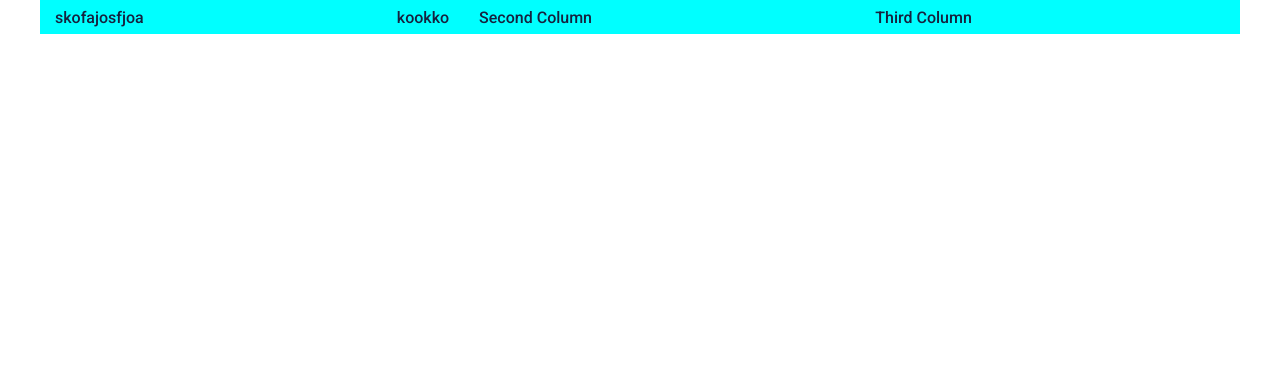
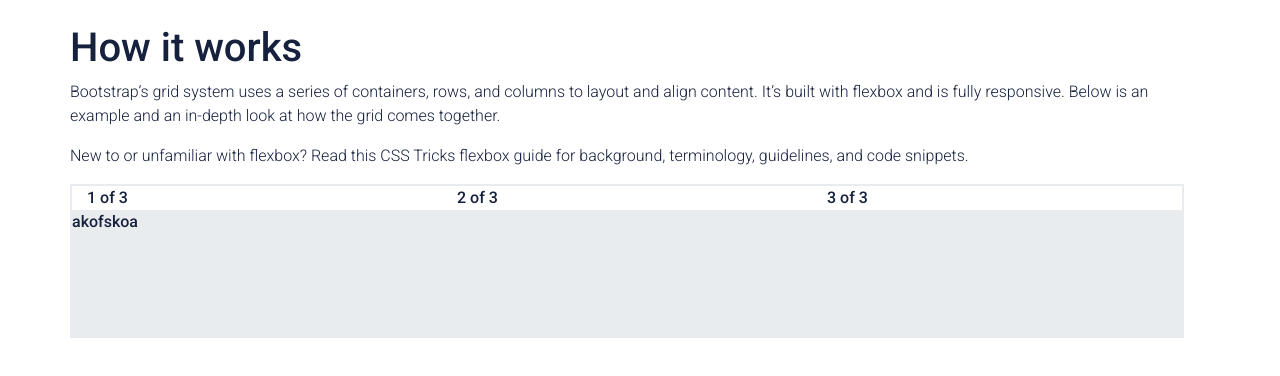
Before and after one commit to axelra-ag/lucky-react-starter, a React (Create React App) app: page /documentation in a window 1280 px wide. Shown: the top 376 px of the page. Built offline with nearby package versions, Linux system fonts and the light colour scheme.

Commit message:
bug in grid system

```diff
--- a/src/App.tsx
+++ b/src/App.tsx
@@ -1,15 +1,8 @@
 import React from "react";
-import styled from "styled-components";
 import MainRouter from "./routes/MainRouter";
 
-const Container = styled.div``;
-
 const App: React.FC = () => {
-  return (
-    <Container>
-      <MainRouter />
-    </Container>
-  );
+  return <MainRouter />;
 };
 
 export default App;
--- a/src/UI/content/Typography.ts
+++ b/src/UI/content/Typography.ts
@@ -1,4 +1,5 @@
 import styled, {css} from "styled-components";
+import {SPACING} from "../theme/Theme";
 
 /**
  * -------------- Headings --------------
@@ -6,6 +7,7 @@ import styled, {css} from "styled-components";
 const HeadingRoot = css`
   font-weight: 500;
   line-height: 1.2;
+  margin: ${SPACING}px 0;
 `;
 
 export const H1 = styled.span`
@@ -61,3 +63,16 @@ export const Display4 = styled.span`
   ${DisplayRoot};
   font-size: 56px;
 `;
+
+/**
+ * -------------- Paragraphs --------------
+ */
+const ParagraphRoot = css`
+  font-size: 16px;
+  font-weight: 300;
+  margin-top: 0;
+  margin-bottom: ${SPACING * 2}px;
+`;
+export const P = styled.p`
+  ${ParagraphRoot};
+`;
--- a/src/UI/layout/grid/Col.ts
+++ b/src/UI/layout/grid/Col.ts
@@ -1,10 +1,12 @@
 import styled from "styled-components";
-import {SPACING} from "../../theme/Theme";
+import {GUTTER} from "../../theme/Theme";
 
 export const Col = styled.div`
   display: flex;
   flex-direction: column;
   flex-grow: 1;
   min-height: 1px;
-  padding: ${SPACING / 2}px ${SPACING}px;
+  flex-basis: 0;
+  max-width: 100%;
+  padding: 0 ${GUTTER}px;
 `;
--- a/src/UI/layout/grid/Container.ts
+++ b/src/UI/layout/grid/Container.ts
@@ -1,38 +1,39 @@
 import styled, {css} from "styled-components";
 import {
   __MEDIA_QUERY_BREAK_POINT,
-  EXTRA_LARGE_DEVICES_BREAK_POINT,
-  LARGE_DEVICES_BREAK_POINT,
+  EXTRA_LARGE_DEVICES_MAX_WIDTH,
+  LARGE_DEVICES_MAX_WIDTH,
   makeQuery,
-  MEDIUM_DEVICES_BREAK_POINT,
-  SMALL_DEVICES_BREAK_POINT
+  MEDIUM_DEVICES_MAX_WIDTH,
+  SMALL_DEVICES_MAX_WIDTH
 } from "../media-query/Mobile";
-import {SPACING} from "../../theme/Theme";
+import {GUTTER} from "../../theme/Theme";
 
 // with props use this:
 // ${props => mediaQueries("md")(`width: ${props.width}px`)}
 const media = css`
   ${makeQuery(__MEDIA_QUERY_BREAK_POINT.SMALL)(`
-      max-width: ${SMALL_DEVICES_BREAK_POINT}px
+      max-width: ${SMALL_DEVICES_MAX_WIDTH}px
   `)};
 
   ${makeQuery(__MEDIA_QUERY_BREAK_POINT.MEDIUM)(`
-      max-width: ${MEDIUM_DEVICES_BREAK_POINT}px;
+      max-width: ${MEDIUM_DEVICES_MAX_WIDTH}px;
   `)};
 
   ${makeQuery(__MEDIA_QUERY_BREAK_POINT.LARGE)(`
-      max-width: ${LARGE_DEVICES_BREAK_POINT}px
+      max-width: ${LARGE_DEVICES_MAX_WIDTH}px
   `)};
 
   ${makeQuery(__MEDIA_QUERY_BREAK_POINT.EXTRA_LARGE)(`
-      max-width: ${EXTRA_LARGE_DEVICES_BREAK_POINT}px
+      max-width: ${EXTRA_LARGE_DEVICES_MAX_WIDTH}px
   `)};
 `;
 
 export const Container = styled.div`
   ${media};
-  padding-right: ${SPACING}px;
-  padding-left: ${SPACING}px;
+  padding-right: ${GUTTER}px;
+  padding-left: ${GUTTER}px;
+  width: 100%;
   margin-right: auto;
   margin-left: auto;
 `;
--- a/src/UI/layout/grid/Row.ts
+++ b/src/UI/layout/grid/Row.ts
@@ -1,10 +1,11 @@
 import styled from "styled-components";
-import {SPACING} from "../../theme/Theme";
+import {GUTTER} from "../../theme/Theme";
 
 export const Row = styled.div`
   display: flex;
   flex-direction: row;
   flex-wrap: wrap;
-  margin-left: -${SPACING}px;
-  margin-right: -${SPACING}px;
+  width: 100%;
+  margin-left: -${GUTTER}px;
+  margin-right: -${GUTTER}px;
 `;
--- a/src/UI/layout/media-query/Mobile.ts
+++ b/src/UI/layout/media-query/Mobile.ts
@@ -1,7 +1,11 @@
 export const SMALL_DEVICES_BREAK_POINT = 576;
+export const SMALL_DEVICES_MAX_WIDTH = 540;
 export const MEDIUM_DEVICES_BREAK_POINT = 768;
+export const MEDIUM_DEVICES_MAX_WIDTH = 720;
 export const LARGE_DEVICES_BREAK_POINT = 992;
+export const LARGE_DEVICES_MAX_WIDTH = 960;
 export const EXTRA_LARGE_DEVICES_BREAK_POINT = 1200;
+export const EXTRA_LARGE_DEVICES_MAX_WIDTH = 1140;
 
 export enum __MEDIA_QUERY_BREAK_POINT {
   SMALL = "SMALL",
--- a/src/UI/theme/Theme.ts
+++ b/src/UI/theme/Theme.ts
@@ -20,8 +20,8 @@ export enum __COLORS {
   WHITE = "#fff"
 }
 
-// SPACING variable to be used for margins, paddings, etc.
-export const SPACING = 15;
+export const GUTTER = 15;
+export const SPACING = 8;
 
 export enum __GRAY_SCALE {
   _WHITE = "#fff",
@@ -60,6 +60,9 @@ export const GlobalStyle = createGlobalStyle<{
   html,body {
     margin: 0;
     padding: 0;
+  }
+  body {
+    line-height: 1.5;
   }
   html, body, div, span, applet, object, iframe,
   h1, h2, h3, h4, h5, h6, p, blockquote, pre,
--- a/src/components/docs/Documentation.tsx
+++ b/src/components/docs/Documentation.tsx
@@ -4,9 +4,11 @@ import {Container} from "../../UI/layout/grid/Container";
 import {Col} from "../../UI/layout/grid/Col";
 import {Row} from "../../UI/layout/grid/Row";
 import {Flex} from "../../UI/layout/grid/Flex";
+import {__GRAY_SCALE, SPACING} from "../../UI/theme/Theme";
+import {HowItWorks} from "./sections/HowItWorks";
 
 const MyContainer = styled(Container)`
-  background: aqua;
+  margin-top: ${SPACING * 2}px;
 `;
 
 const Column = styled(Col)``;
@@ -15,6 +17,11 @@ export const Documentation = () => {
   return (
     <MyContainer>
       <Row>
+        <Column>
+          <HowItWorks />
+        </Column>
+      </Row>
+      {/*<Row>
         <Column>
           <Flex row flex={1}>
             <Flex flex={1}>skofajosfjoa</Flex>
@@ -25,7 +32,7 @@ export const Documentation = () => {
         </Column>
         <Column>Second Column</Column>
         <Column>Third Column</Column>
-      </Row>
+      </Row>*/}
     </MyContainer>
   );
 };
--- /dev/null
+++ b/src/components/docs/sections/HowItWorks.tsx
@@ -0,0 +1,40 @@
+import React from "react";
+import {Flex} from "../../../UI/layout/grid/Flex";
+import {Container} from "../../../UI/layout/grid/Container";
+import {Row} from "../../../UI/layout/grid/Row";
+import {Col} from "../../../UI/layout/grid/Col";
+import {
+  SectionBox,
+  SectionCode,
+  SectionLayout,
+  SectionParagraph,
+  SectionTitle
+} from "./Section";
+
+export const HowItWorks = () => {
+  return (
+    <Flex flex={1} column>
+      <SectionTitle>How it works</SectionTitle>
+      <SectionParagraph>
+        Bootstrap’s grid system uses a series of containers, rows, and columns
+        to layout and align content. It’s built with flexbox and is fully
+        responsive. Below is an example and an in-depth look at how the grid
+        comes together.
+      </SectionParagraph>
+      <SectionParagraph>
+        New to or unfamiliar with flexbox? Read this CSS Tricks flexbox guide
+        for background, terminology, guidelines, and code snippets.
+      </SectionParagraph>
+      <SectionBox flex={1} column>
+        <Container>
+          <Row>
+            <Col>1 of 3</Col>
+            <Col>2 of 3</Col>
+            <Col>3 of 3</Col>
+          </Row>
+        </Container>
+        <SectionCode flex={1}>akofskoa</SectionCode>
+      </SectionBox>
+    </Flex>
+  );
+};
--- /dev/null
+++ b/src/components/docs/sections/Section.ts
@@ -0,0 +1,22 @@
+import styled from "styled-components";
+import {H1, P} from "../../../UI/content/Typography";
+import {__GRAY_SCALE} from "../../../UI/theme/Theme";
+import {Flex} from "../../../UI/layout/grid/Flex";
+
+export const SectionTitle = styled(H1)``;
+
+export const SectionParagraph = styled(P)``;
+
+export const SectionBox = styled(Flex)`
+  min-height: 150px;
+  border: 2px solid ${__GRAY_SCALE._200};
+  width: 100%;
+`;
+
+export const SectionLayout = styled(Flex)``;
+
+export const SectionCode = styled(Flex)`
+  background: ${__GRAY_SCALE._200};
+  width: 100%;
+  min-height: 40px;
+`;
--- a/src/routes/MainRouter.tsx
+++ b/src/routes/MainRouter.tsx
@@ -6,12 +6,10 @@ import {
   Switch
 } from "react-router-dom";
 import {Documentation} from "../components/docs/Documentation";
-import {Container} from "../UI/layout/grid/Container";
 import {DOCUMENTATION} from "./Routes";
 
 const MainRouter = () => {
   return (
-    <Container>
     <Router>
       <Switch>
         <Route component={Documentation} path={DOCUMENTATION} exact />
@@ -23,7 +21,6 @@ const MainRouter = () => {
         />
       </Switch>
     </Router>
-    </Container>
   );
 };
 
```
Lines whose indentation alone changed are shown as unchanged.
